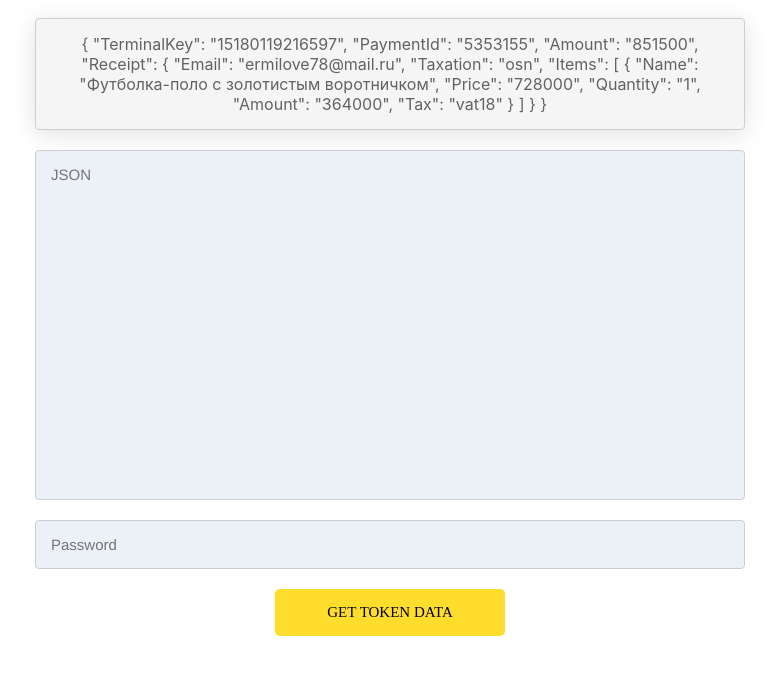
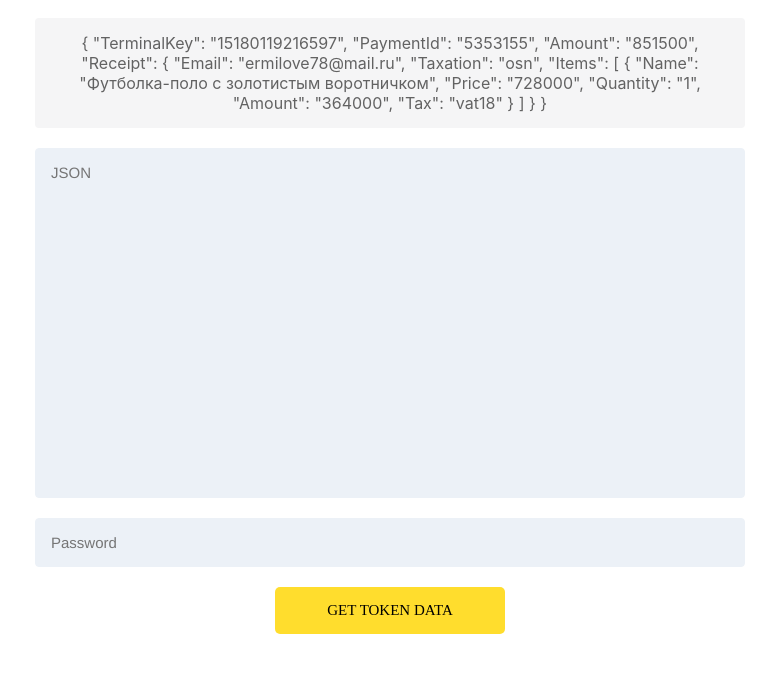
Before and after one commit to SoNTesT/tokentcs-v2, a React app: page / in a window 1280 px wide. Shown: the whole page, without its empty margins (250-1029 px from the left). Built offline with nearby package versions, Linux system fonts and the light colour scheme.

Commit message:
1 file modified

```diff
--- a/style.css
+++ b/style.css
@@ -22,8 +22,6 @@ h1, p {
   border-radius: 4px;
   font-weight: 400;
   background-color: #f5f5f6;
-  border: 1px solid #cbcfd3;
-  box-shadow: 0 4px 24px 0 rgba(0,0,0,.12);
 }
 
 
@@ -33,7 +31,7 @@ h1, p {
   min-height: 350px;
   font-weight: 400;
   box-sizing:border-box;
-  border: 1px solid #cbcfd3;
+  border: 1px solid #ecf1f7;
   border-radius: 4px;
   padding: 15px;
   margin: 10px;
@@ -76,8 +74,8 @@ h1, p {
 .password {
   font-family: 'Helvetica Neue',sans-serif;
   box-sizing:border-box;
-  transition: 0.4s;
-  border: 1px solid #cbcfd3;
+  transition: 0.3s;
+  border: 1px solid #ecf1f7;
   border-radius: 4px;
   padding: 15px;
   margin: 10px;
@@ -145,7 +143,6 @@ h1, p {
   font-weight: 400;
   background-color: #f5f5f6;
   border: 1px solid #cbcfd3;
-  box-shadow: 0 4px 24px 0 rgba(0,0,0,.12);
   -moz-user-select: all;
   -webkit-user-select: all;
   -ms-user-select: all;
@@ -170,7 +167,6 @@ color: black;
   font-weight: 400;
   background-color: #f5f5f6;
   border: 1px solid #cbcfd3;
-  box-shadow: 0 4px 24px 0 rgba(0,0,0,.12);
   -moz-user-select: all;
   -webkit-user-select: all;
   -ms-user-select: all;
```
